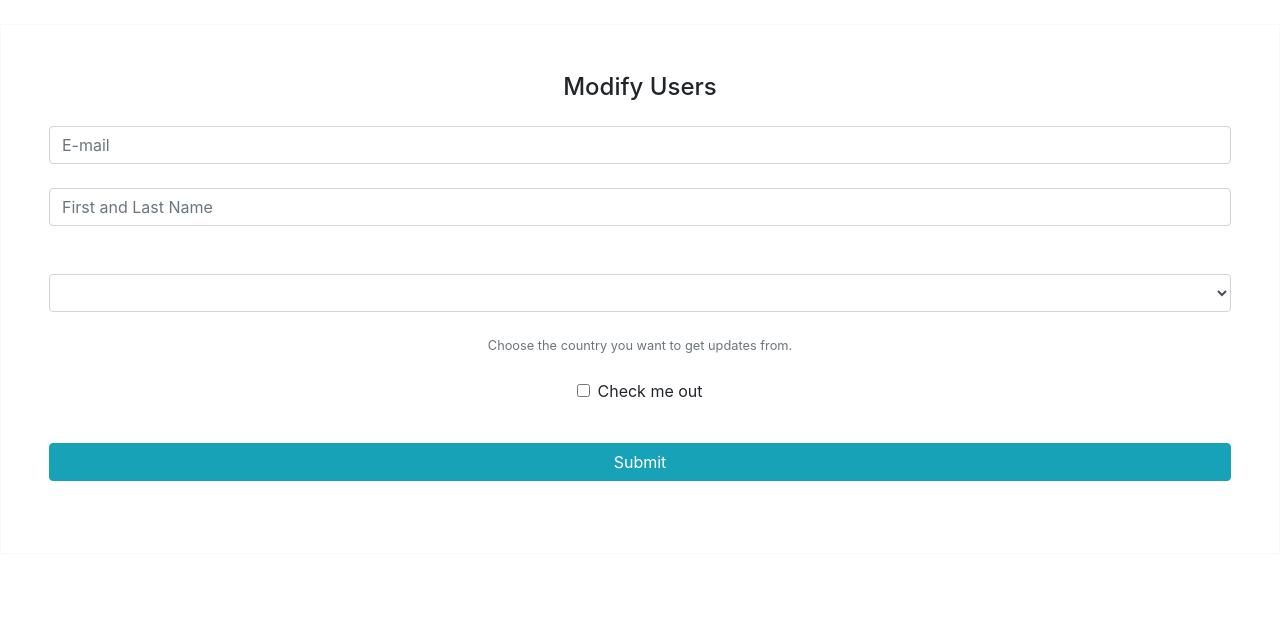
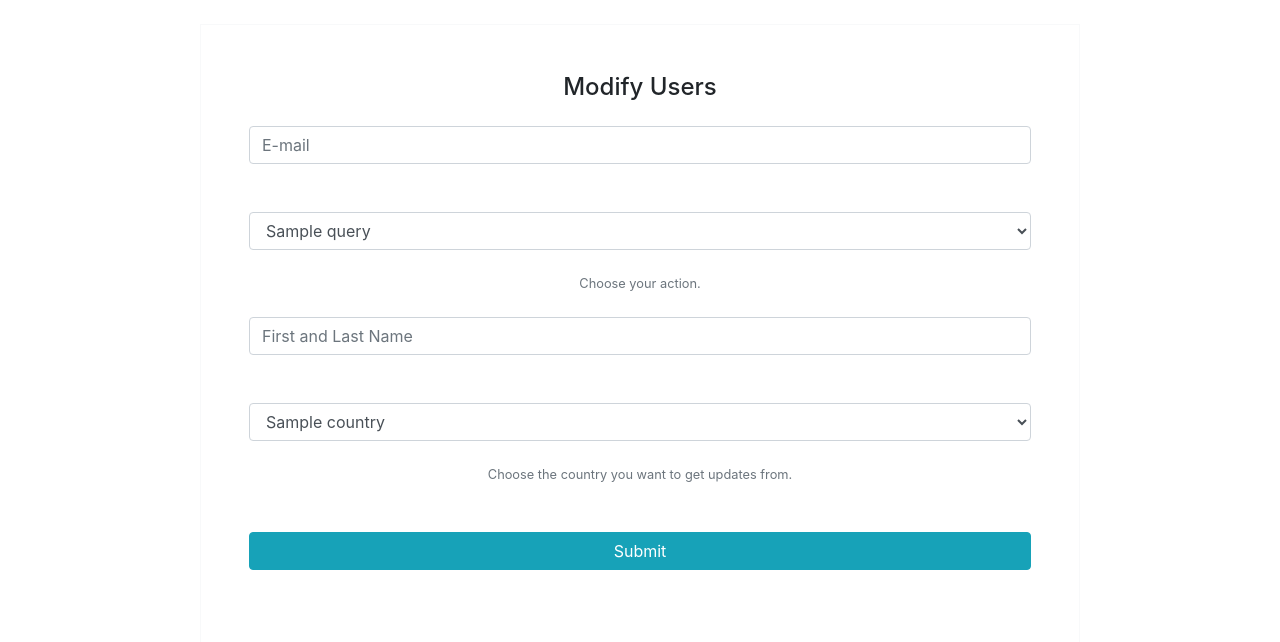
Before and after one commit to SergiuCl/coronaCases, a Flask app: template templates/manageUsers.html in a window 1280 px wide. Shown: the part 56-698 px from the top of the page. Run offline with Flask 2, Linux system fonts and the light colour scheme; the template is opened without the code that fills it: most values are stand-ins (such as "Sample title", 1, 10 or a date in 2020); lists and menus that the app fills with data are empty; some libraries are stand-ins or nearby versions.

Commit message:
new function for manageUsers created-it works fine

```diff
--- a/app.py
+++ b/app.py
@@ -1,7 +1,7 @@
 from flask import Flask, flash, jsonify, redirect, render_template, request, session, url_for
 from apscheduler.schedulers.background import BackgroundScheduler
-from coronaCasesDao import select_cases, get_cases_world, select_cases_where_country, select_countries, select_history_for_country, select_distinct_data, select_maximum_cases, select_specific_cases
-from subscribeDAO import select_user, insert_user, remove_user, select_all_users
+from coronaCasesDAO import select_cases, get_cases_world, select_cases_where_country, select_countries, select_history_for_country, select_distinct_data, select_maximum_cases, select_specific_cases
+from subscribeDAO import select_user, insert_user, remove_user, select_all_users, update_user
 from helpers import get_news, get_dict_news, dict_factory, get_value_list
 import requests
 import json
@@ -85,7 +85,9 @@ def cases_history(content):
         for row in tableValues:
             if content in row['country']:
                 content = row['country']
-                countryData = select_history_for_country(tblHistory, content)
+
+                #countryData = select_history_for_country(tblHistory, content)
+
                 # get the dates for the chart
                 historyDates = select_distinct_data(tblHistory)
                 dates = []
@@ -159,7 +161,6 @@ def subscribe():
                     flash('You have successfully subscribed', 'success')
                     return redirect(url_for('subscribe'))
     else:
-        # Configure SQLite database
         countries = select_countries("casesWorld")
         countriesList = []
         countriesList = get_value_list(countries, "country")
@@ -170,7 +171,54 @@ def subscribe():
 @app.route("/manageUsers", methods=["GET", "POST"])
 def manageUsers():
 
-    return render_template("manageUsers.html")
+    if request.method == "POST":
+
+        # get the data from user
+        emailAdress = request.form.get("email")
+        action = request.form.get("querys")
+        name = request.form.get("name")
+        country = request.form.get("countries")
+
+        # ensure user provide an email and a name
+        if not emailAdress:
+            flash("Please provide an email")
+        else:
+            if action == "Update":
+                # check if user already exists
+                checkUser = select_user(emailAdress)
+                # check if query returns any values
+                if bool(checkUser):
+                    update_user(emailAdress, country)
+                    flash('The user has been successfully updated')
+                    return redirect(url_for('manageUsers'))
+                else:
+                    flash('The specified user does not exist')
+                    return redirect(url_for('manageUsers'))
+            elif action == "Create":
+                 # check if user already exists
+                checkUser = select_user(emailAdress)
+                """ check if query returns any values
+                if yes, inform the user
+                else insert it into th table """
+                if bool(checkUser):
+                    flash('The specified user already exists')
+                    return redirect(url_for('manageUsers'))
+                else:
+                    insert_user(emailAdress, name, country)
+                    flash('The user has been successfully created')
+                    return redirect(url_for('manageUsers'))
+            else:
+                remove_user(emailAdress)
+                flash('The user has been successfully removed')
+                return redirect(url_for('manageUsers'))
+
+    else:
+        querys = ['Create', 'Remove', 'Update']
+        countries = select_countries("casesWorld")
+        countriesList = []
+        countriesList = get_value_list(countries, "country")
+
+    return render_template("manageUsers.html", querys=querys, countries=countriesList)
 
 
 
--- a/templates/manageUsers.html
+++ b/templates/manageUsers.html
@@ -14,35 +14,33 @@
   {% endif %}
 {% endwith %}
 
-<form class="text-center border border-light p-5"  action="/manageUsers" method="post">
+<form class="text-center border border-light p-5" style="margin-right: 200px; margin-left: 200px;"  action="/manageUsers" method="post">
     <p class="h4 mb-4">Modify Users</p>
     <div class="form-group">
         <!-- Email -->
         <input type="email" id="defaultLoginFormEmail"  name="email" class="form-control mb-4" placeholder="E-mail" required>
     </div>
-
-    <!-- Name -->
-    <input type="search" id="defaultLoginFormName" name="name" class="form-control mb-4" placeholder="First and Last Name" required>
+    <br>
+    <div>
+        <select name="querys" id="defaultLoginFormName" class="form-control mb-4" method="GET">
+            {% for query in querys %}
+                <option value="{{query}}">{{query}}</option>"
+            {% endfor %}
+        </select>
+        <small id="countryHelp" class="form-text text-muted">Choose your action.</small>
+    </div>
+    <br>
+    <input type="name" id="defaultLoginFormName" name="name" class="form-control mb-4" placeholder="First and Last Name" required>
     <br>
     <div>
         <select name="countries" id="defaultLoginFormName" class="form-control mb-4" method="GET">
-            <!--<option value="{{countries[0]}}" selected>{{countries[0]}}</option>-->
-            <!--{% for country in countries %}
+            {% for country in countries %}
                 <option value="{{country}}">{{country}}</option>"
-            {% endfor %}  -->
+            {% endfor %}
         </select>
         <small id="countryHelp" class="form-text text-muted">Choose the country you want to get updates from.</small>
     </div>
     <br>
-    <div class="d-flex justify-content-around">
-        <div>
-            <div class="form-group form-check">
-                <input type="checkbox" class="form-check-input" id="exampleCheck1" name="unsubscribe">
-                <label class="form-check-label" for="exampleCheck1">Check me out</label>
-              </div>
-        </div>
-    </div>
-    <!-- Submit button -->
     <button class="btn btn-info btn-block my-4" type="submit">Submit</button>
 </form>
 
--- a/templates/subscription.html
+++ b/templates/subscription.html
@@ -27,7 +27,6 @@
     <br>
     <div>
         <select name="countries" id="defaultLoginFormName" class="form-control mb-4" method="GET">
-            <!--<option value="{{countries[0]}}" selected>{{countries[0]}}</option>-->
             {% for country in countries %}
                 <option value="{{country}}">{{country}}</option>"
             {% endfor %}
```
Also changed, not shown: coronaDatabase.db.
